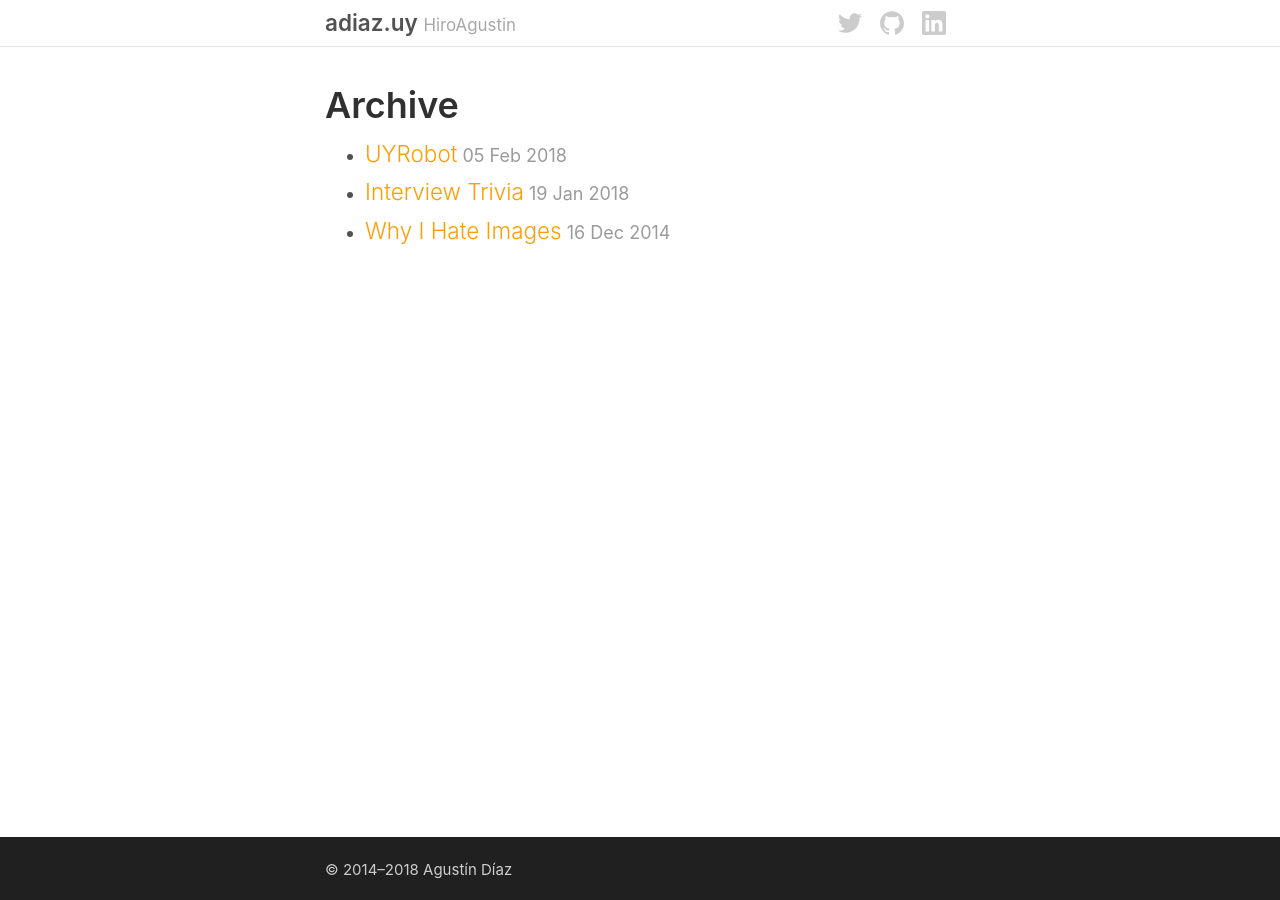
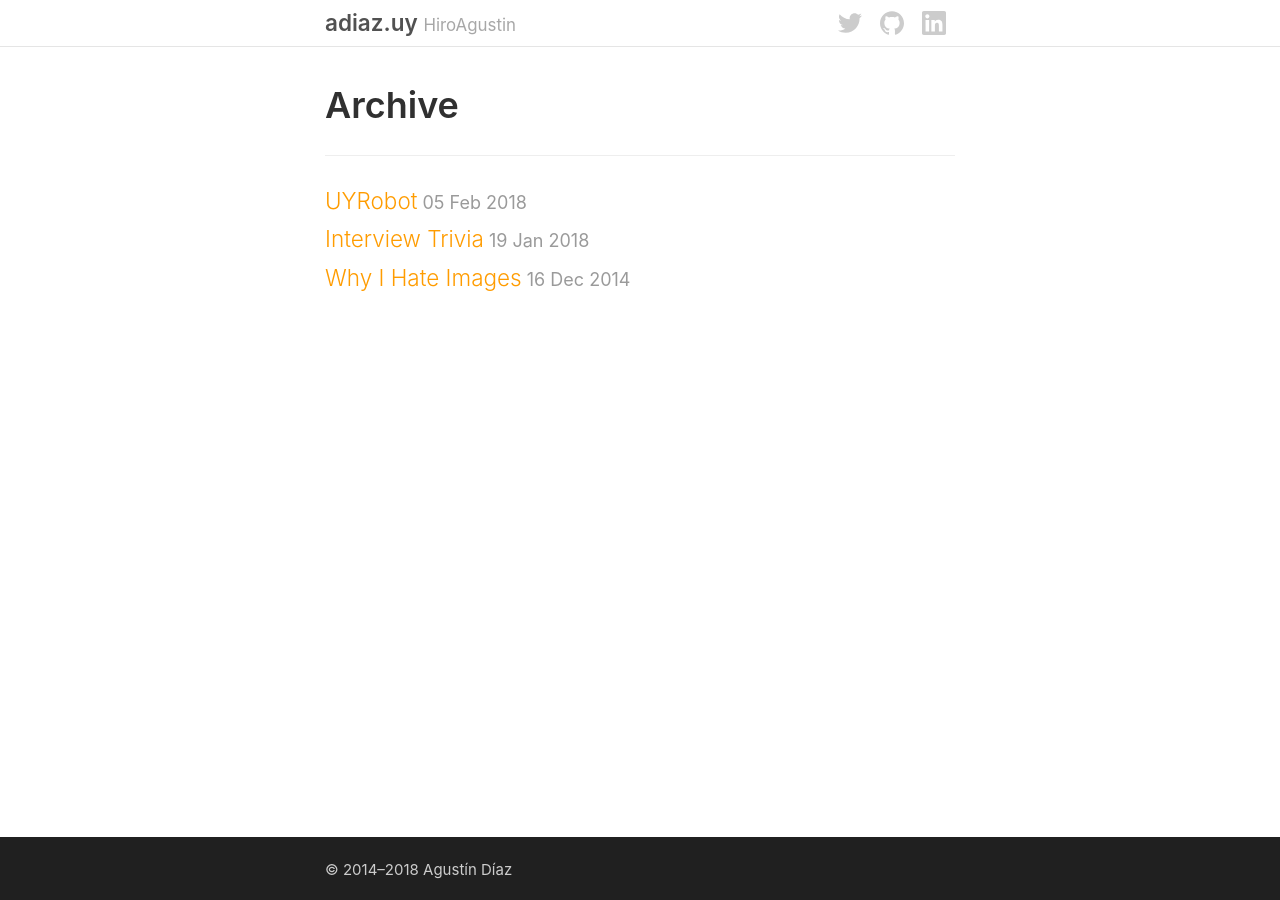
Before and after one commit to HiroAgustin/adiaz.uy-legacy, a Jekyll site: the page built from archive.html, in a window 1280 px wide. Built offline with Jekyll 4.4.1, drawn with Linux system fonts in a browser that asks for light colours; nearby versions of some CDN libraries.

Commit message:
Tweek archive styles.

```diff
--- a/_sass/_Archive.scss
+++ b/_sass/_Archive.scss
@@ -1,4 +1,6 @@
 .Archive {
+  list-style: none;
+  padding: 0;
 
   &__Item {
 
--- a/archive.html
+++ b/archive.html
@@ -2,13 +2,13 @@
 layout: page
 title: Archive
 ---
+<hr>
 <ul class="Archive">
   {% for post in site.posts %}
   <li class="Archive__Item">
     <a class="lead Archive__Item__Link" href="{{ site.baseurl }}{{ post.url }}">
       {{ post.title }}
     </a>
-
     <time class="Archive__Item__Date" datetime="{{ post.date | date_to_xmlschema }}">{{ post.date | date_to_string }}</time>
   </li>
   {% endfor %}
```
